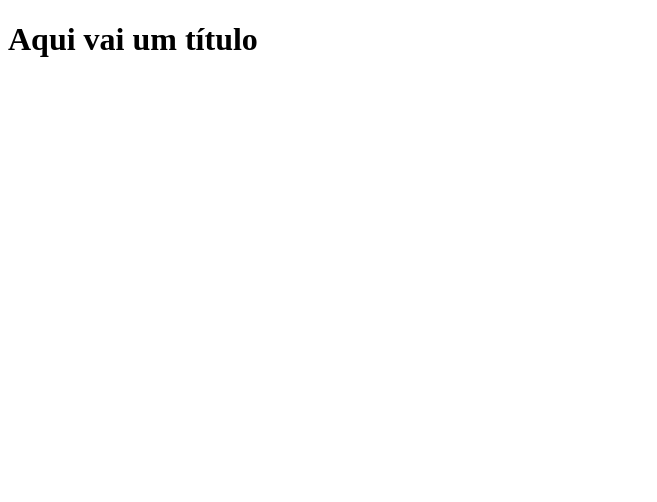
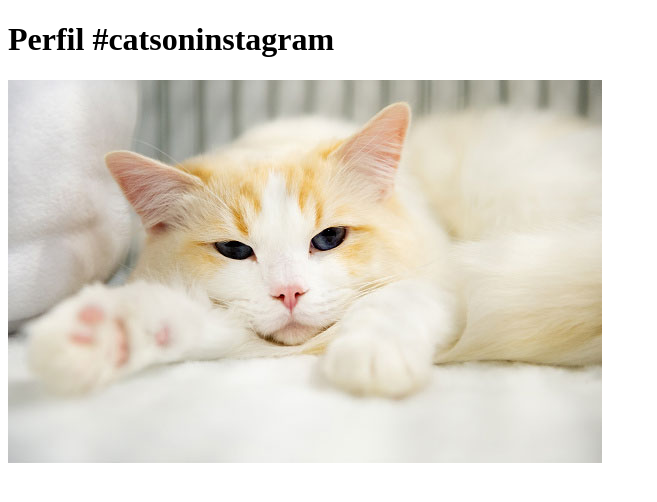
Before and after one commit to colinbruna/projeto-modulo-dois-git-github, a plain HTML site: page index.html in a window 1280 px wide. Shown: the whole page, without its empty margins (0-657 px from the left). Drawn offline with Linux system fonts and the light colour scheme.

Commit message:
foram colocados os titulos na pagina e a imagem do gato

```diff
--- a/index.html
+++ b/index.html
@@ -1,10 +1,11 @@
 <!DOCTYPE html>
 <html lang="pt-br">
     <head>
-        <title>Título da página</title>
+        <title>>Fanpage de Gatinhos</title>
         <meta charset="utf-8">
     </head>
     <body>
-        <h1>Aqui vai um título</h1>
+        <h1>Perfil #catsoninstagram</h1>
+        <img src="imagens/gato_gettyimages-1060307866-594x594.jpg">
     </body>
 </html>
```
Also changed, not shown: imagens/gato_gettyimages-1060307866-594x594.jpg (added).
